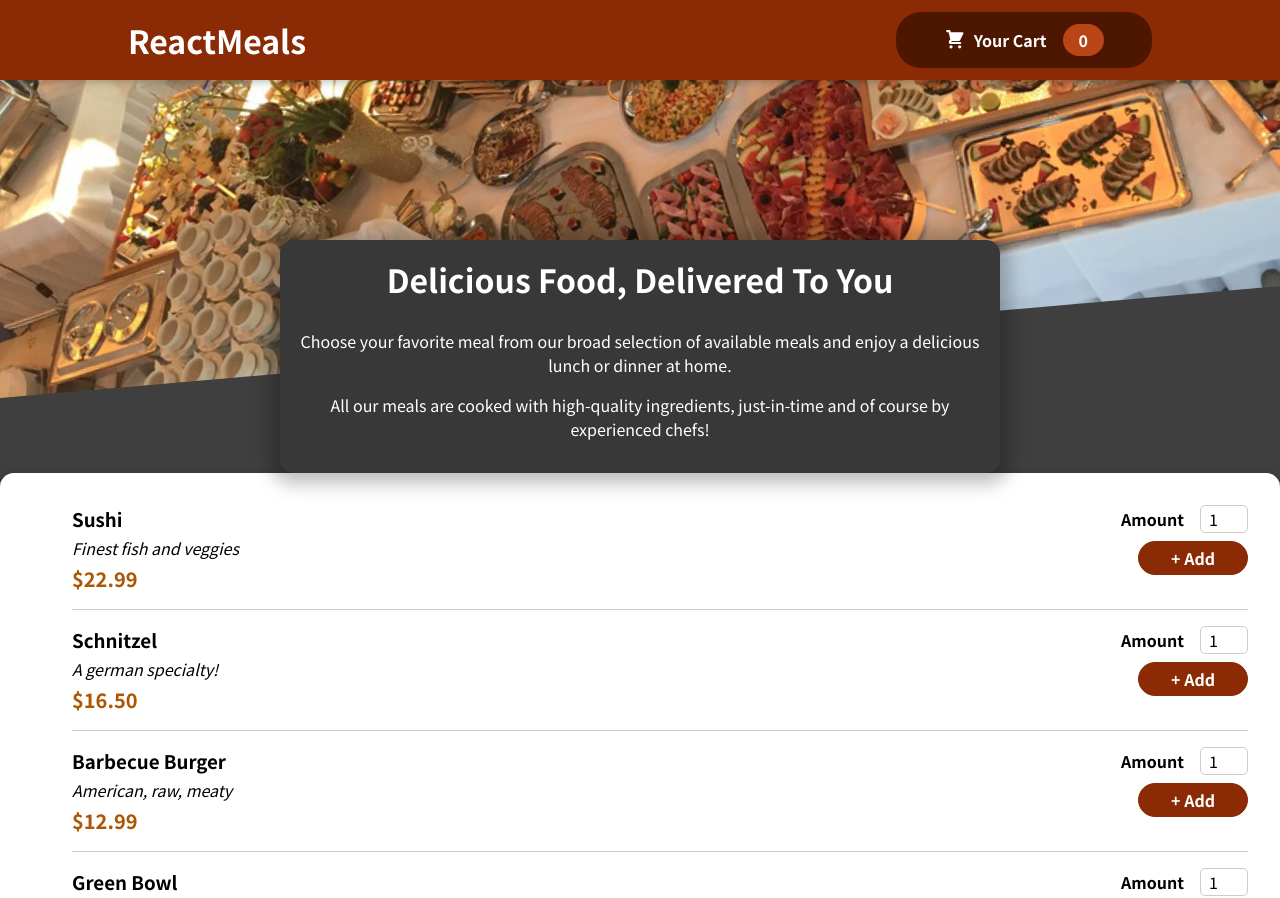
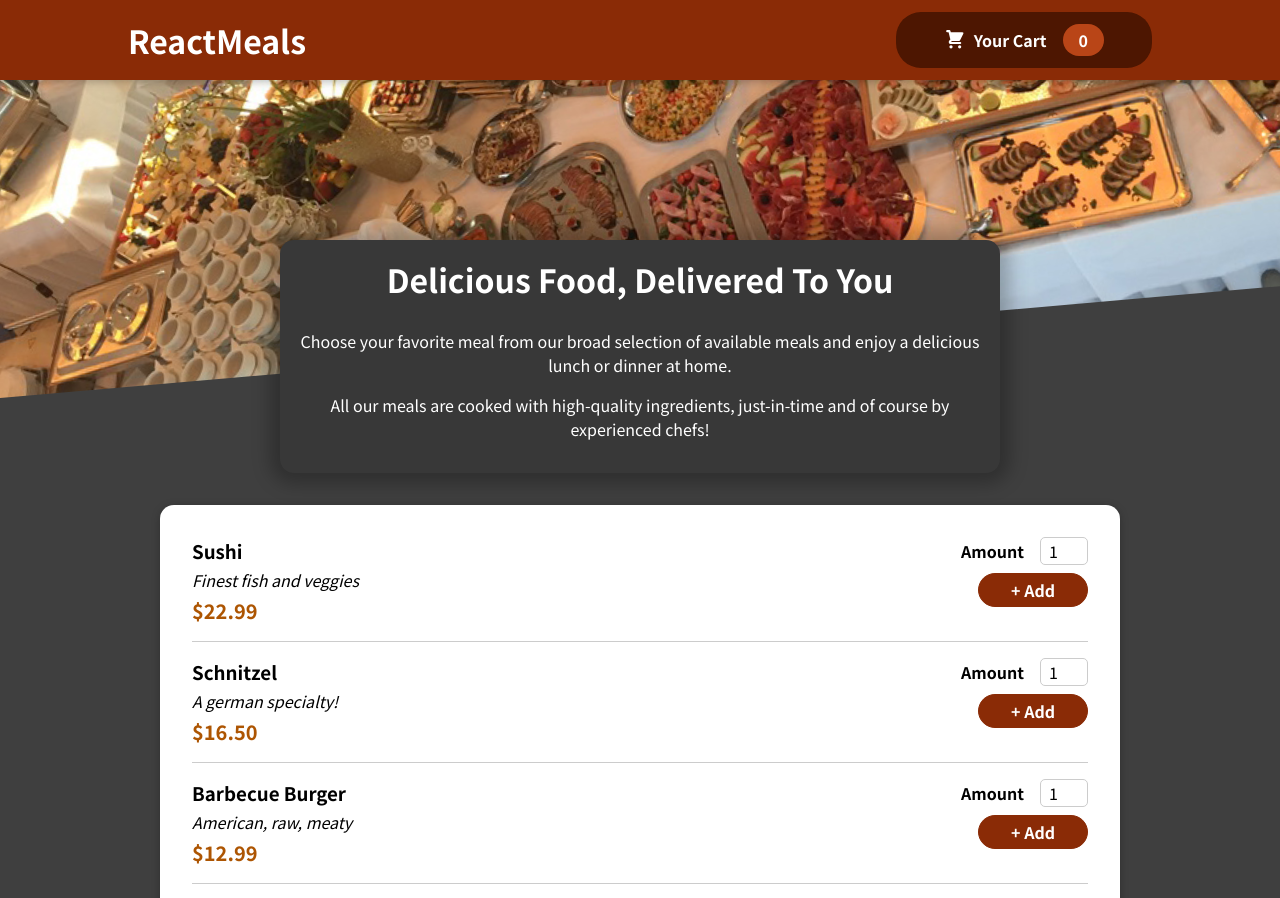
Before and after one commit to Dibss/react-food-delivery-app, a React (Create React App) app: page / in a window 1280 px wide. Shown: the top 898 px of the page. Built offline with nearby package versions, Linux system fonts and the light colour scheme.

Commit message:
meals style

```diff
--- a/src/components/Meals/AvailableMeals.module.css
+++ b/src/components/Meals/AvailableMeals.module.css
@@ -0,0 +1,24 @@
+.meals {
+  max-width: 60rem;
+  width: 90%;
+  margin: 2rem auto;
+  animation: meals-appear 1s ease-out forwards;
+}
+
+.meals ul {
+  list-style: none;
+  margin: 0;
+  padding: 0;
+}
+
+@keyframes meals-appear {
+  from {
+    opacity: 0;
+    transform: translateY(3rem);
+  }
+
+  to {
+    opacity: 1;
+    transform: translateY(0);
+  }
+}
```
